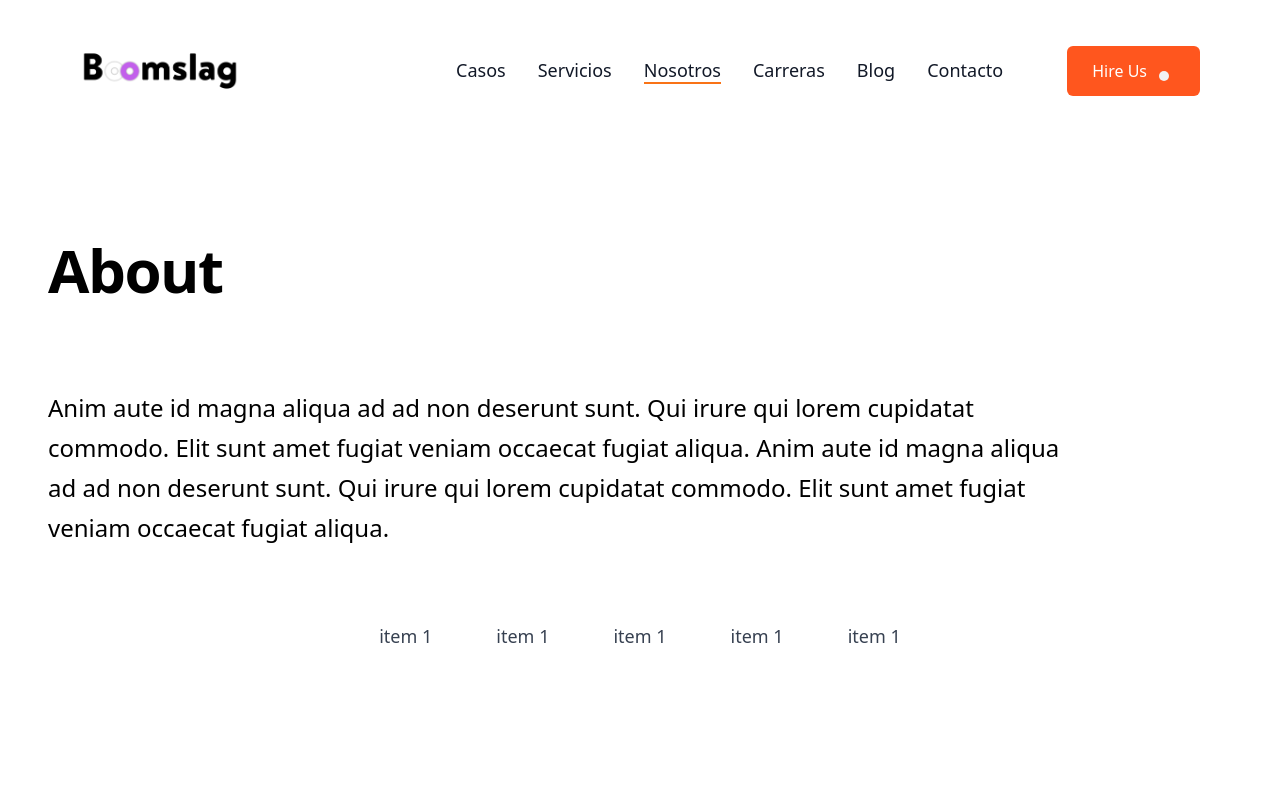
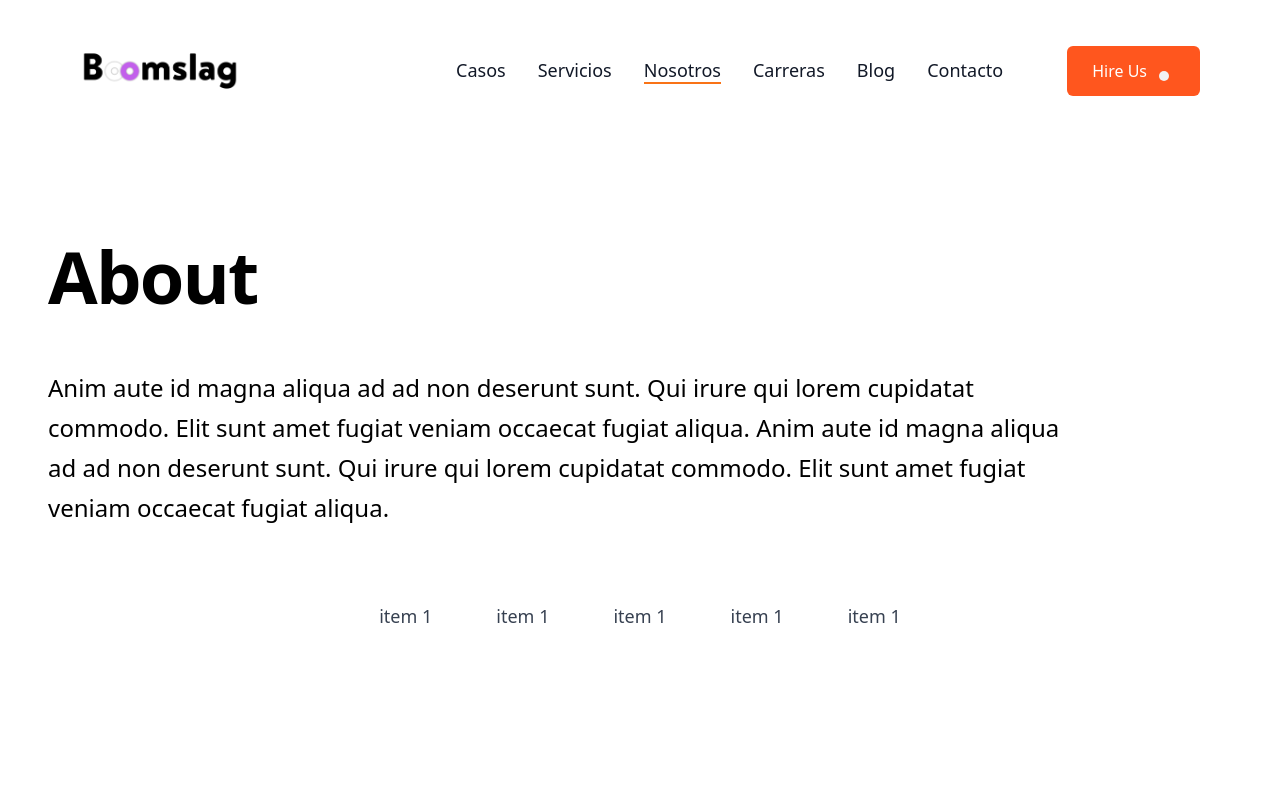
Before and after one commit to reydem/Desarrollo-Web-FullStack-con-Django-y-React, a React (Create React App) app: page /nosotros in a window 1280 px wide. Shown: the top 800 px of the page. Built offline with nearby package versions, Linux system fonts and the light colour scheme.

Commit message:
Clase h1 agreglada de Header.js

```diff
--- a/src/components/about/Header.js
+++ b/src/components/about/Header.js
@@ -23,7 +23,7 @@
         <div className="mx-auto max-w-7xl py-24 sm:px-2 sm:py-32 lg:px-4">
           <div>
             <div>
-              <h1 className="text-4xl font-bold tracking-tight pb-16 sm:text-6xl">
+              <h1 className="text-4xl font-semibold tracking-tight pb-8  sm:text-7xl">
               About
               </h1>
               <p className="mt-6 text-2xl leading-10 text-black max-w-5xl">
```
